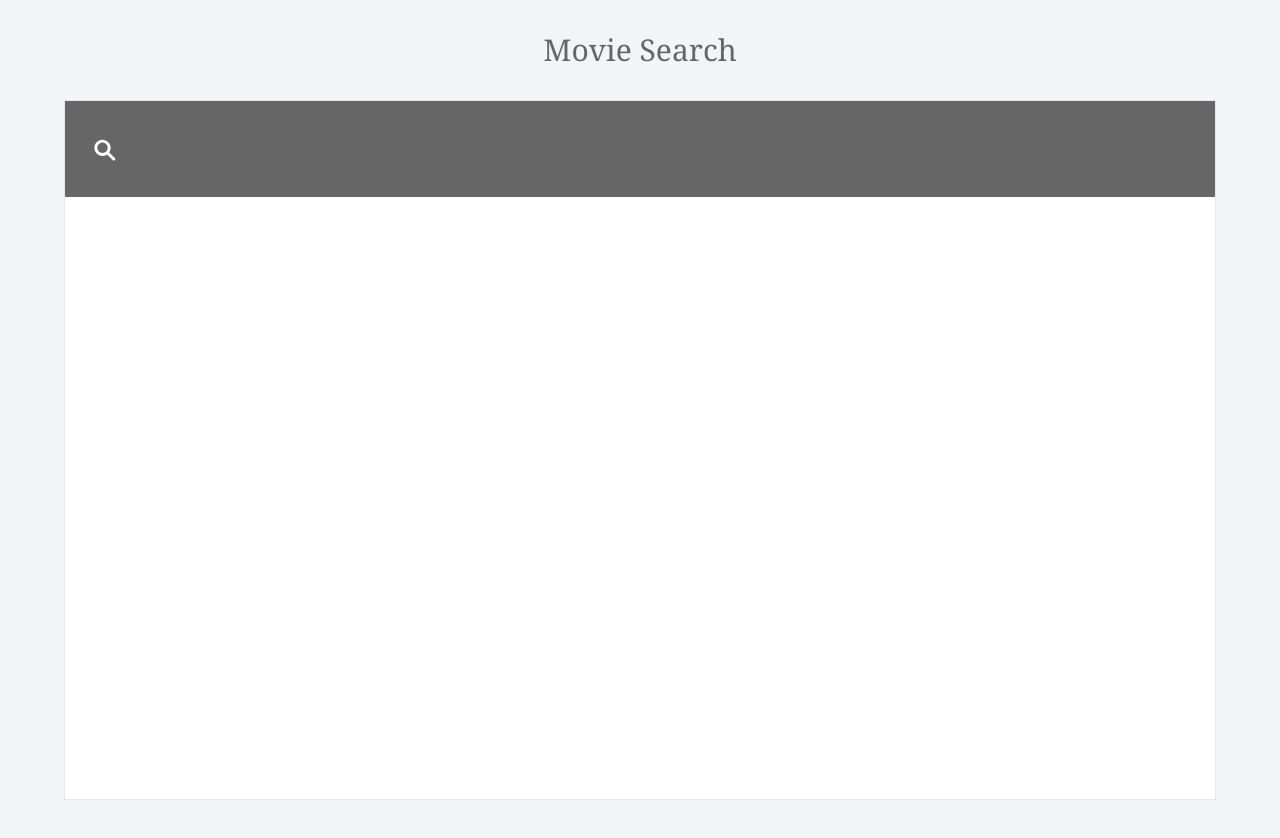
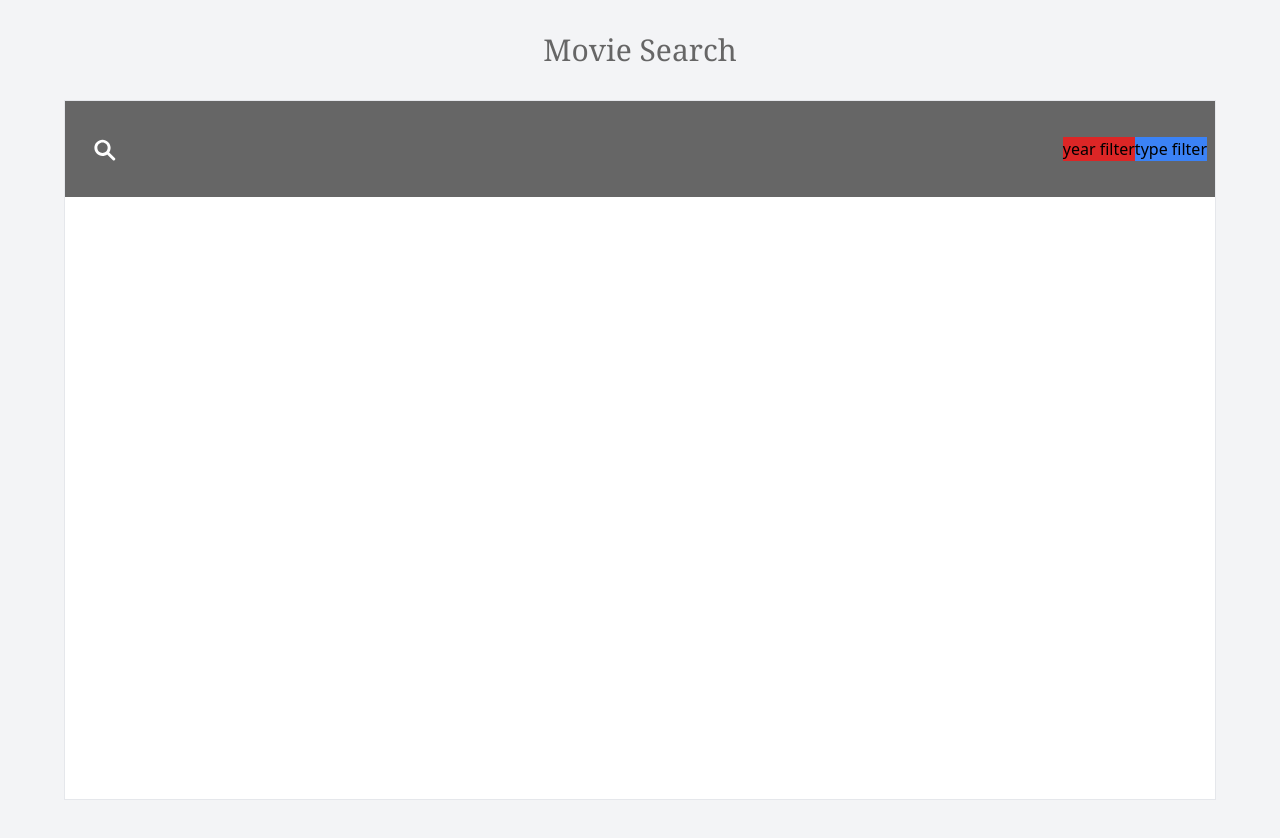
Before and after one commit to GreyMilton/omdb-api-search, a Vue app: page / in a window 1280 px wide. Shown: the top 838 px of the page. Built offline with nearby package versions, Linux system fonts and the light colour scheme.

Commit message:
OMDB-2: improve basic search bar structure

```diff
--- a/src/components/SearchBar.vue
+++ b/src/components/SearchBar.vue
@@ -14,7 +14,11 @@ watch(search, (newSearch) => {
 </script>
 
 <template>
-  <div class="flex h-24 items-center bg-omdb-grey pl-2">
+  <div class="flex h-24 items-center justify-between bg-omdb-grey px-2">
     <SearchInput v-model="search" />
+    <div class="flex items-center">
+      <h3 class="bg-red-600">year filter</h3>
+      <h3 class="bg-blue-500">type filter</h3>
+    </div>
   </div>
 </template>
```
